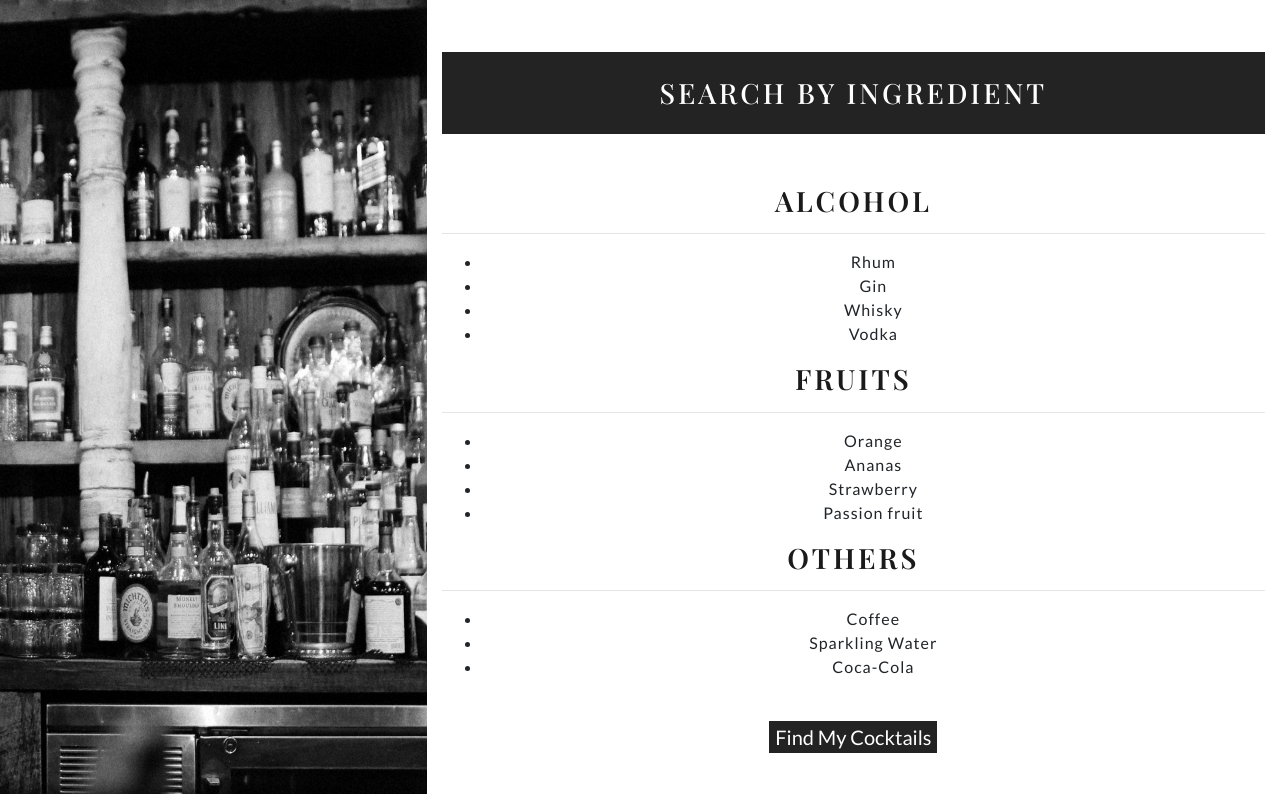
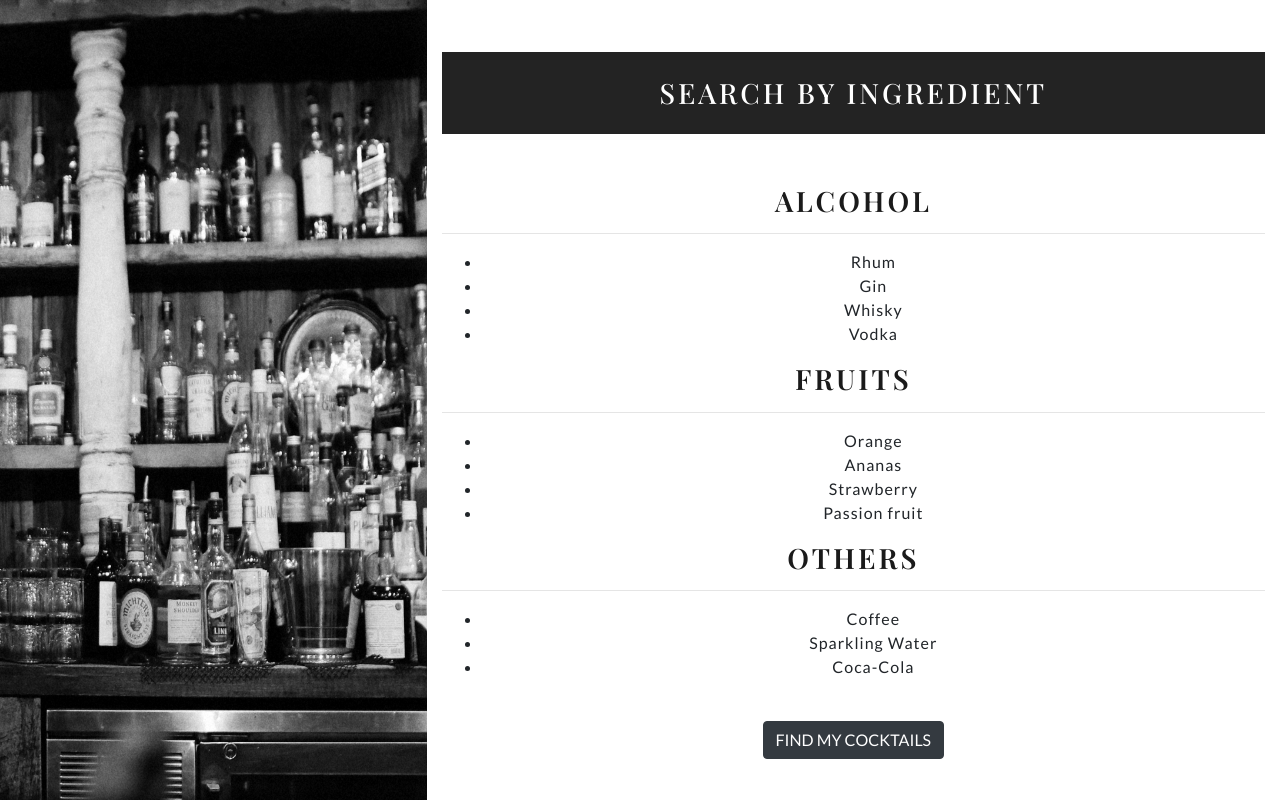
Before and after one commit to WildCodeSchool/lyon-js-0320-p2-g1, a React (Create React App) app: page /find-your-cocktail in a window 1280 px wide. Shown: the part 332-1132 px from the top of the page. Built offline with nearby package versions, Linux system fonts and the light colour scheme; a web font is replaced by a local one.

Commit message:
styling button

```diff
--- a/src/components/find-your-cocktail/FindYourCocktail.css
+++ b/src/components/find-your-cocktail/FindYourCocktail.css
@@ -42,12 +42,6 @@ h3.text-center {
   font-size: 20px;
 }
 
-button{
-  background-color: #232323;
-  color: white;
-  border: none;
-}
-
 @media only screen and (max-width: 987px){
   main{
     display: flex;
--- a/src/components/find-your-cocktail/FindYourCocktail.jsx
+++ b/src/components/find-your-cocktail/FindYourCocktail.jsx
@@ -52,7 +52,7 @@ class FindYourCocktail extends React.Component {
             </ul>
 
             <div className='buttonContainer'>
-              <button>Find My Cocktails</button>
+              <button className='btn btn-dark'>Find My Cocktails</button>
             </div>
           </article>
 
```
